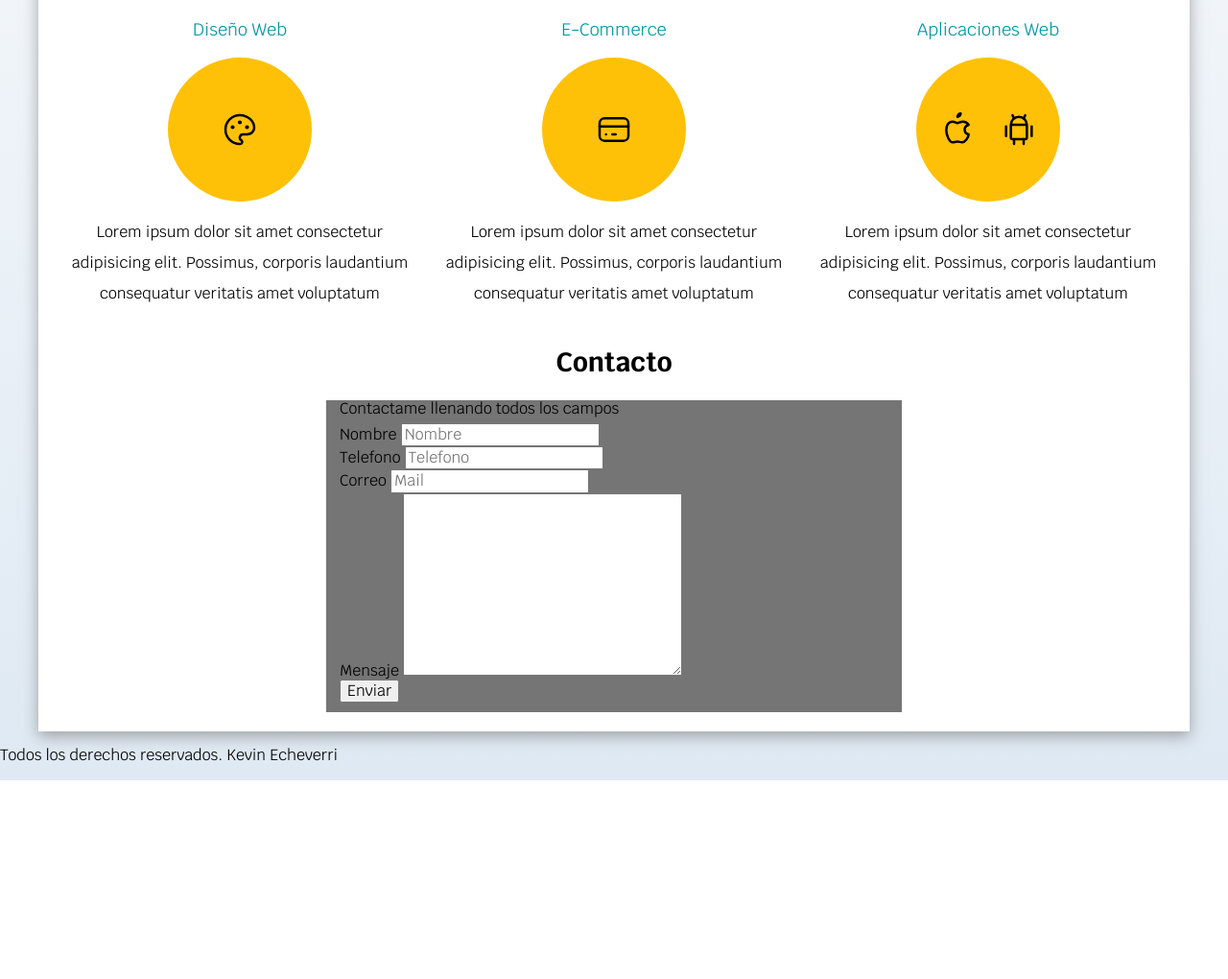
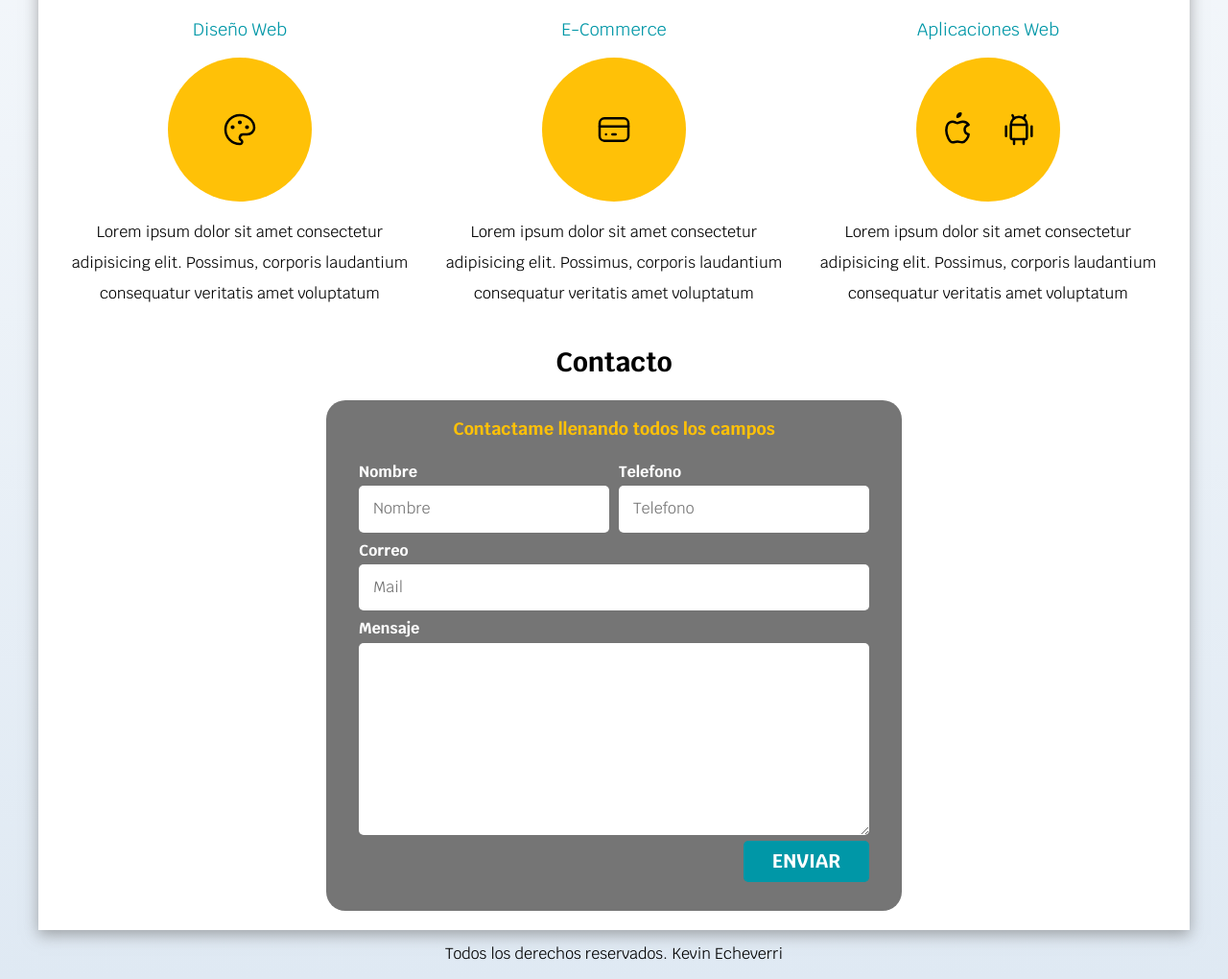
Before and after one commit to ikevin92/pagina-freelance-udemy, a plain HTML site: page index.html in a window 1280 px wide. Shown: the part 703-1723 px from the top of the page at 96% size. Before the commit the page ends 1516 px from the top, so only its background shows below. Drawn offline with Linux system fonts and the light colour scheme.

Commit message:
finalizado

```diff
--- a/css/style.css
+++ b/css/style.css
@@ -11,6 +11,7 @@
 html {
 	font-size: 62.5%;
 	box-sizing: border-box; /*  https://www.paulirish.com/2012/box-sizing-border-box-ftw/ hack para el boxmodel */
+	scroll-snap-type: y mandatory; /* se usa para el escrol entre secciones */
 }
 /*  https://www.paulirish.com/2012/box-sizing-border-box-ftw/ */
 /*  '*': selecciona todos los elementos del html, la coma ','  se usa para nombrar varios elementos con las mismas caracterisitcas */
@@ -19,6 +20,14 @@ html {
 *:before,
 *:after {
 	box-sizing: inherit;
+}
+
+/* SCROLL PARA NAVEGACION    */
+.servicios,
+.navegacion-principal,
+.formulario {
+	scroll-snap-align: center;
+	scroll-snap-stop: always;
 }
 
 body {
@@ -30,6 +39,11 @@ body {
 		var(--grisClaro) 0%,
 		var(--blanco) 100%
 	);
+}
+.contenedor {
+	max-width: 120rem; /* se usa para evitar el scroll cuando se adapta el tmaño */
+	/*se pone auto para centralizar la nav */
+	margin: 0 auto; /* en margin se define como rigth top left bottom */
 }
 
 .boton {
@@ -44,11 +58,16 @@ body {
 	border-radius: 0.5rem;
 	width: 90%; /* toma el tamaño de la pantalla cuando es reponsive */
 	text-align: center;
+	border: none;
 }
 @media (min-width: 768px) {
 	.boton {
 		width: auto;
 	}
+}
+.boton:hover {
+	/* cuando ponemos sobre el elemento */
+	cursor: pointer;
 }
 
 .sombra {
@@ -83,12 +102,21 @@ h3 {
 	font-size: 2rem;
 }
 
-.contenedor {
-	max-width: 120rem; /* se usa para evitar el scroll cuando se adapta el tmaño */
-	/*se pone auto para centralizar la nav */
-	margin: 0 auto; /* en margin se define como rigth top left bottom */
+/* Utilidades */
+.w-sm-100 {
+	width: 100%;
 }
-
+@media (min-width: 768px) {
+	.w-sm-100 {
+		width: auto;
+	}
+}
+.flex {
+	display: flex;
+}
+.alinear-derecha {
+	justify-content: flex-end;
+}
 /* Navegacion principal */
 .nav-bg {
 	background-color: var(--secundario);
@@ -206,13 +234,67 @@ h3 {
 .formulario {
 	background-color: var(--gris);
 	width: min(60rem, 100%); /* utilizar el valor mas pequeño */
-    margin: 0 auto; /* para centrar el formulario cuando el padre no es display flex */
-
-
+	margin: 0 auto; /* para centrar el formulario cuando el padre no es display flex */
+	padding: 2rem;
+	border-radius: 2rem;
 }
 
+/* titulo del contacto */
 .formulario fieldset {
 	border: none;
+}
+
+.formulario legend {
+	text-align: center;
+	font-size: 1.8rem;
+	transform: uppercase;
+	font-weight: 700; /* o se puede usar bold */
+	margin-bottom: 2rem;
+	color: var(--primario);
+}
+
+/*  CAMPOS FORMULARIO */
+/* division del formulario */
+@media (min-width: 768px) {
+	.contenedor-campos {
+		display: grid; /* usamos css grid */
+		grid-template-columns: repeat(2, 1fr); /*  2 columnas */
+		grid-template-rows: auto auto 20rem;
+		column-gap: 1rem; /* separacion de las columnas */
+	}
+
+	/* se selecciona el tercer y 4 campo  (correo, mensaje) y se posiciona */
+	.campo:nth-child(3),
+	.campo:nth-child(4) {
+		grid-column: 1/3;
+	}
+}
+
+.campo {
+	margin-bottom: 1rem; /* separacion entre campos  */
+}
+
+.campo label {
+	color: var(--blanco);
+	font-weight: bold;
+	margin-bottom: 0.5rem;
+	display: block;
+}
+
+.campo textarea {
+	height: 20rem;
+}
+
+.input-text {
+	width: 100%;
+	border: none;
+	padding: 1.5rem;
+	border-radius: 0.5rem;
+}
+
+/* FOOTER */
+.footer {
+    text-align: center
 }
 
 /** NOTAS IMPORTANTES **/
--- a/index.html
+++ b/index.html
@@ -134,28 +134,32 @@
                     <fieldset>
                         <legend>Contactame llenando todos los campos</legend>
 
-                        <div>
+                        <div class="contenedor-campos">
+                            <div class="campo">
                                 <label for="nombre">Nombre</label>
-                            <input type="text" name="nombre" placeholder="Nombre">
+                                <input class="input-text" type="text" name="nombre" placeholder="Nombre">
                             </div>
-                        <div>
+                            <div class="campo">
                                 <label for="telefono">Telefono</label>
-                            <input type="tel" name="telefono" placeholder="Telefono">
+                                <input class="input-text" type="tel" name="telefono" placeholder="Telefono">
                             </div>
 
-                        <div>
+                            <div class="campo">
                                 <label for="correo">Correo</label>
-                            <input type="email" name="correo" placeholder="Mail">
+                                <input class="input-text" class="input-text" type="email" name="correo" placeholder="Mail">
                             </div>
 
 
-                        <div>
+                            <div class="campo">
                                 <label for="mensaje">Mensaje</label>
-                            <textarea name="mensaje" id="mensaje" cols="30" rows="10"></textarea>
+                                <textarea class="input-text" name="mensaje" id="mensaje" cols="30" rows="10"></textarea>
                             </div>
 
-                        <div>
-                            <input type="submit" value="Enviar">
+                        </div>
+                        <!-- este es el contenedor de los campos -->
+
+                        <div class="alinear-derecha flex">
+                            <input class="boton w-sm-100" type="submit" value="Enviar">
                         </div>
 
 
@@ -165,7 +169,7 @@
 
         </main>
 
-        <footer>
+        <footer class="footer">
             <p>Todos los derechos reservados. Kevin Echeverri</p>
         </footer>
 
```
Lines whose indentation alone changed are shown as unchanged.
